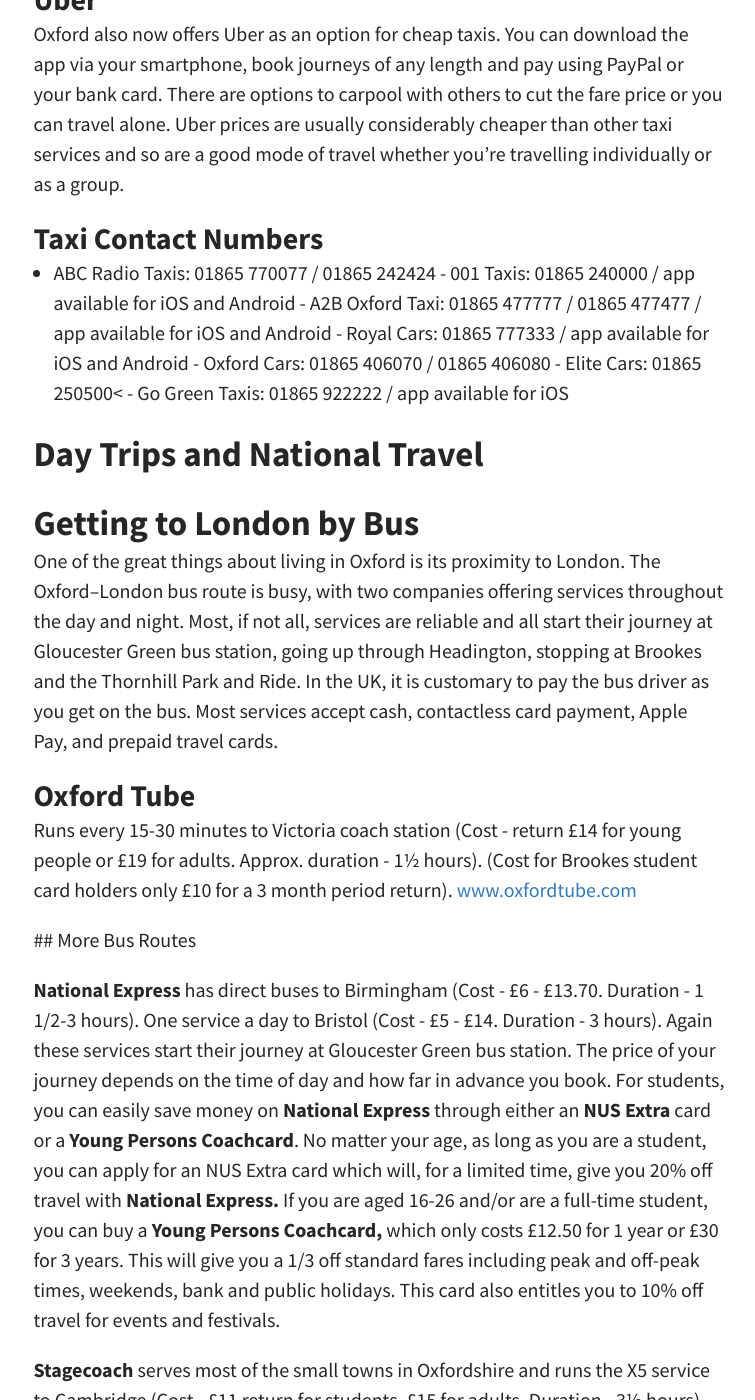
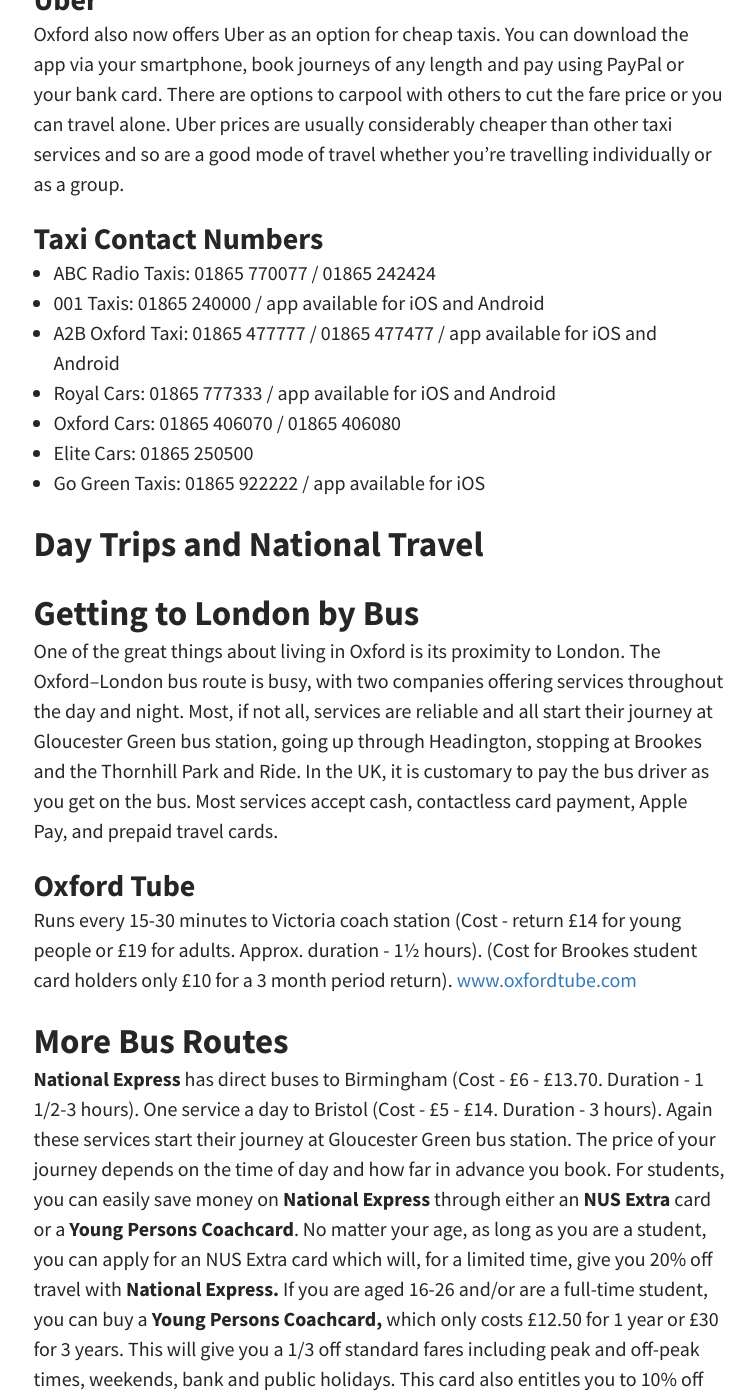
Before and after one commit to oxfordstudentguide/oxfordstudentguide.github.io, a Jekyll site: the page built from _chapters/chapter-5.md, in a window 1280 px wide and 1400 px high, scrolled down 5774 px. Shown: the whole window, without its empty margins (261-1016 px from the left). Built offline with Jekyll 4.4.1, drawn with Linux system fonts in a browser that asks for light colours.

```diff
--- a/_chapters/chapter-5.md
+++ b/_chapters/chapter-5.md
@@ -98,7 +97,13 @@ Oxford also now offers Uber as an option for cheap taxis. You can download the a
 
 ### Taxi Contact Numbers
 
--   ABC Radio Taxis: 01865 770077 / 01865 242424 -   001 Taxis: 01865 240000 / app available for     iOS and Android -   A2B Oxford Taxi: 01865 477777 / 01865 477477 /     app available for iOS and Android -   Royal Cars: 01865 777333 / app available for     iOS and Android -   Oxford Cars: 01865 406070 / 01865     406080 -   Elite Cars: 01865 250500< -   Go Green Taxis: 01865 922222 / app available     for iOS
+* ABC Radio Taxis: 01865 770077 / 01865 242424
+* 001 Taxis: 01865 240000 / app available for iOS and Android
+* A2B Oxford Taxi: 01865 477777 / 01865 477477 / app available for iOS and Android
+* Royal Cars: 01865 777333 / app available for iOS and Android
+* Oxford Cars: 01865 406070 / 01865 406080
+* Elite Cars: 01865 250500
+* Go Green Taxis: 01865 922222 / app available for iOS
 
 ## Day Trips and National Travel
 
@@ -110,7 +115,7 @@ One of the great things about living in Oxford is its proximity to London. The O
 
 Runs every 15-30 minutes to Victoria coach station (Cost - return £14 for young people or £19 for adults. Approx. duration - 1½ hours). (Cost for Brookes student card holders only £10 for a 3 month period return). [www.oxfordtube.com](http://www.oxfordtube.com)
 
- ## More Bus Routes
+## More Bus Routes
 
 **National Express** has direct buses to Birmingham (Cost - £6 - £13.70. Duration - 1 1/2-3 hours). One service a day to Bristol (Cost - £5 - £14. Duration - 3 hours). Again these services start their journey at Gloucester Green bus station. The price of your journey depends on the time of day and how far in advance you book. For students, you can easily save money on **National Express** through either an **NUS Extra** card or a **Young Persons Coachcard**. No matter your age, as long as you are a student, you can apply for an NUS Extra card which will, for a limited time, give you 20% off travel with **National Express.** If you are aged 16-26 and/or are a full-time student, you can buy a **Young Persons Coachcard,** which only costs £12.50 for 1 year or £30 for 3 years. This will give you a 1/3 off standard fares including peak and off-peak times, weekends, bank and public holidays. This card also entitles you to 10% off travel for events and festivals.
 
```
Also changed, not shown: other parts of _chapters/chapter-5.md (+1 -2 lines).
